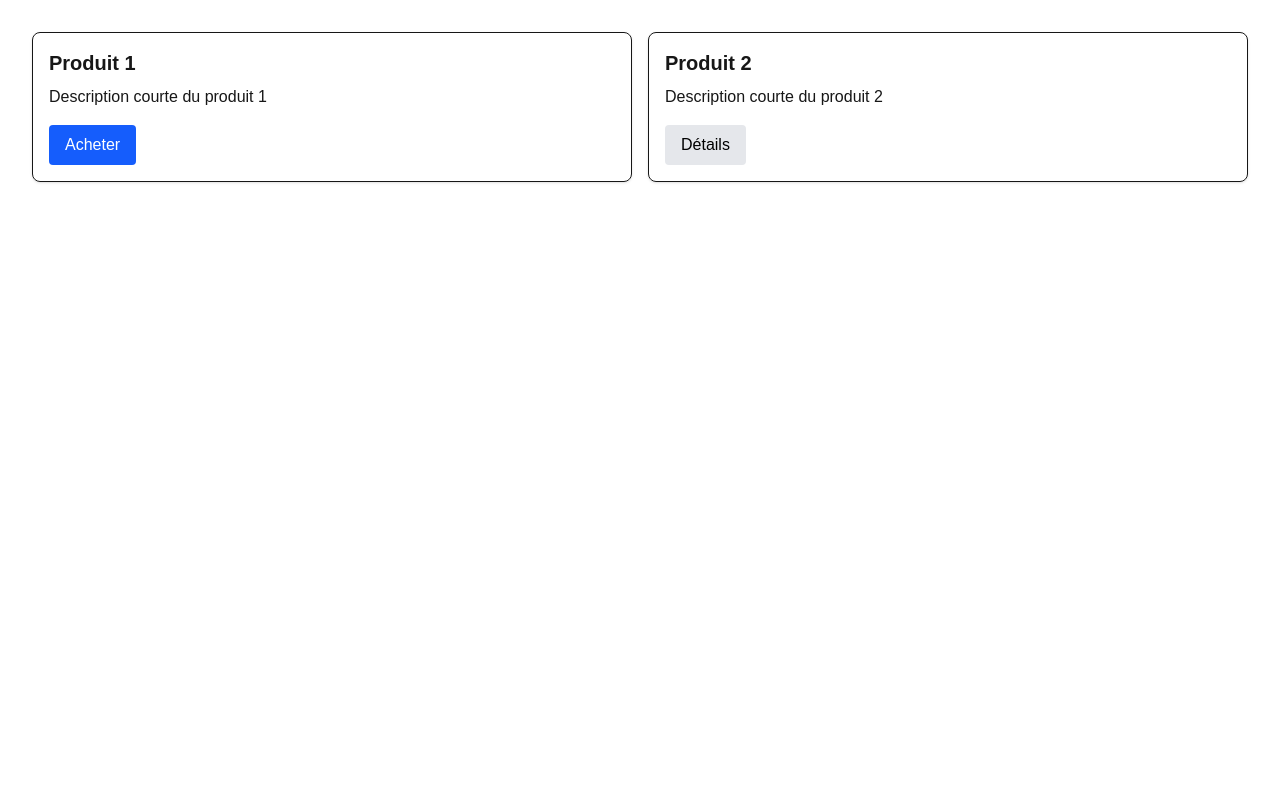
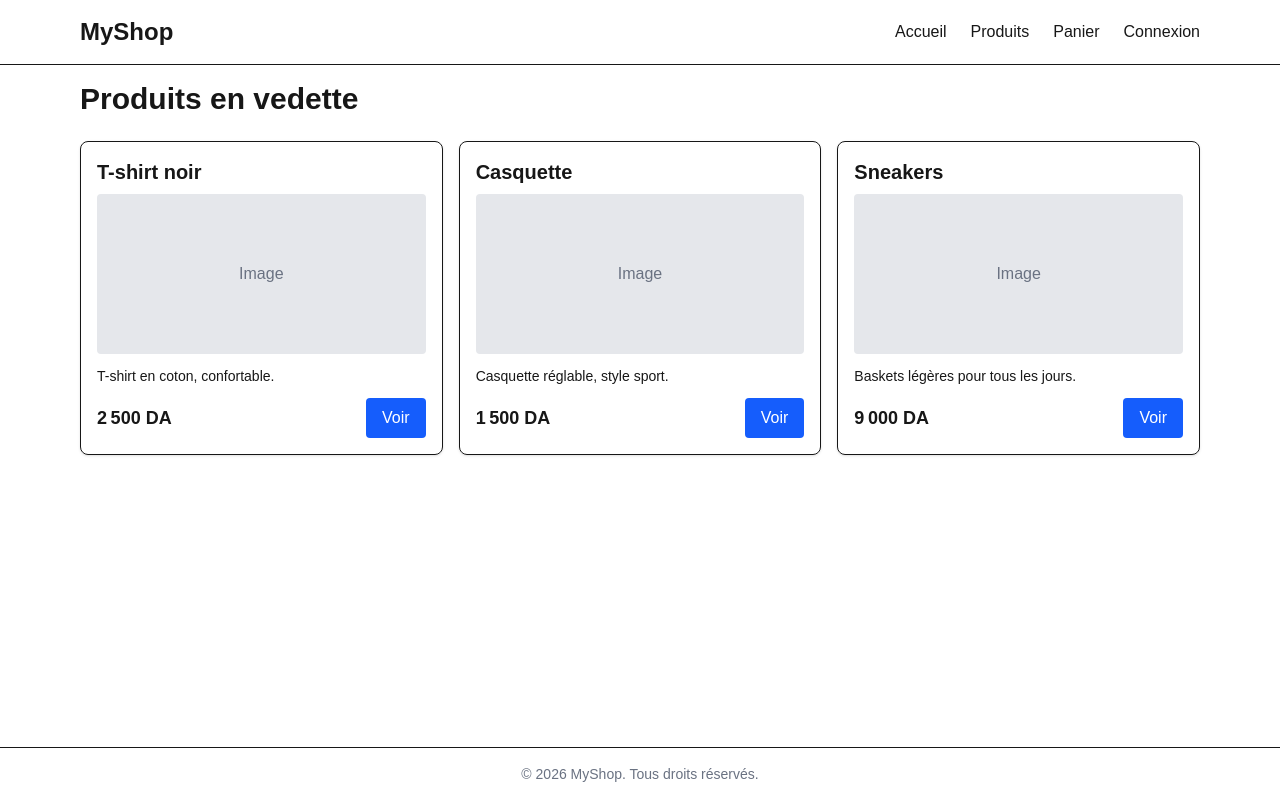
Before and after one commit to Beeyamkf/ecommerce-next, a Next.js app: page / in a window 1280 px wide. Built offline with nearby package versions, Linux system fonts and the light colour scheme.

Commit message:
feat: add reusable layouts and ui templates

```diff
--- a/src/app/layout.tsx
+++ b/src/app/layout.tsx
@@ -1,29 +1,32 @@
 import type { Metadata } from "next";
 import { Geist, Geist_Mono } from "next/font/google";
 import "./globals.css";
+import Header from "@/components/Header";
+import Footer from "@/components/Footer";
 
-const geistSans = Geist({
-  variable: "--font-geist-sans",
-  subsets: ["latin"],
-});
-
+const geistSans = Geist({ variable: "--font-geist-sans", subsets: ["latin"] });
 const geistMono = Geist_Mono({
   variable: "--font-geist-mono",
   subsets: ["latin"],
 });
 
 export const metadata: Metadata = {
-  title: "Create Next App",
-  description: "Generated by create next app",
+  title: "MyShop",
+  description: "Petit site e-commerce avec Next.js",
 };
 
-export default function RootLayout({ children }: LayoutProps<"/">) {
+export default function RootLayout({
+  children,
+}: Readonly<{ children: React.ReactNode }>) {
   return (
-    <html
-      lang="en"
-      className={`${geistSans.variable} ${geistMono.variable} h-full antialiased`}
-    >
-      <body className="min-h-full flex flex-col">{children}</body>
+    <html lang="fr">
+      <body
+        className={`${geistSans.variable} ${geistMono.variable} antialiased min-h-screen flex flex-col`}
+      >
+        <Header />
+        <main className="flex-1 max-w-6xl w-full mx-auto p-4">{children}</main>
+        <Footer />
+      </body>
     </html>
   );
 }
--- a/src/app/page.tsx
+++ b/src/app/page.tsx
@@ -1,18 +1,17 @@
-import Button from "@/components/Button";
-import Card from "@/components/Card";
+import ProductCard from "@/components/ProductCard";
+import { products } from "@/lib/products";
 
 export default function Home() {
+  const featured = products.slice(0, 3);
+
   return (
-    <main className="p-8 grid gap-4 md:grid-cols-2">
-      <Card title="Produit 1">
-        <p className="mb-4">Description courte du produit 1</p>
-        <Button label="Acheter" />
-      </Card>
-
-      <Card title="Produit 2">
-        <p className="mb-4">Description courte du produit 2</p>
-        <Button label="Détails" variant="secondary" />
-      </Card>
-    </main>
+    <div>
+      <h1 className="text-3xl font-bold mb-6">Produits en vedette</h1>
+      <div className="grid gap-4 md:grid-cols-3">
+        {featured.map((product) => (
+          <ProductCard key={product.slug} {...product} />
+        ))}
+      </div>
+    </div>
   );
 }
--- /dev/null
+++ b/src/app/products/layout.tsx
@@ -0,0 +1,15 @@
+export default function ProductsLayout({
+  children,
+}: {
+  children: React.ReactNode;
+}) {
+  return (
+    <section>
+      <div className="bg-blue-600 text-white rounded-lg p-6 mb-6">
+        <h1 className="text-3xl font-bold">Catalogue</h1>
+        <p>Découvrez tous nos produits</p>
+      </div>
+      {children}
+    </section>
+  );
+}
--- /dev/null
+++ b/src/app/products/page.tsx
@@ -0,0 +1,12 @@
+import ProductCard from "@/components/ProductCard";
+import { products } from "@/lib/products";
+
+export default function ProductsPage() {
+  return (
+    <div className="grid gap-4 md:grid-cols-3">
+      {products.map((product) => (
+        <ProductCard key={product.slug} {...product} />
+      ))}
+    </div>
+  );
+}
--- a/src/components/Button.tsx
+++ b/src/components/Button.tsx
@@ -1,11 +1,21 @@
+"use client";
 type ButtonProps = {
   label: string;
   variant?: "primary" | "secondary";
+  onClick?: () => void;
 };
 
-export default function Button({ label, variant = "primary" }: ButtonProps) {
+export default function Button({
+  label,
+  variant = "primary",
+  onClick,
+}: ButtonProps) {
   const styles =
     variant === "primary" ? "bg-blue-600 text-white" : "bg-gray-200 text-black";
 
-  return <button className={`px-4 py-2 rounded ${styles}`}>{label}</button>;
+  return (
+    <button onClick={onClick} className={`px-4 py-2 rounded ${styles}`}>
+      {label}
+    </button>
+  );
 }
--- /dev/null
+++ b/src/components/Footer.tsx
@@ -0,0 +1,12 @@
+export default async function Footer() {
+  "use cache";
+  const year = new Date().getFullYear();
+
+  return (
+    <footer className="border-t mt-auto">
+      <div className="max-w-6xl mx-auto p-4 text-center text-sm text-gray-500">
+        © {year} MyShop. Tous droits réservés.
+      </div>
+    </footer>
+  );
+}
--- /dev/null
+++ b/src/components/Header.tsx
@@ -0,0 +1,28 @@
+import Link from "next/link";
+
+export default function Header() {
+  return (
+    <header className="border-b">
+      <nav className="max-w-6xl mx-auto flex items-center justify-between p-4">
+        <Link href="/" className="text-2xl font-bold">
+          MyShop
+        </Link>
+
+        <ul className="flex gap-6">
+          <li>
+            <Link href="/">Accueil</Link>
+          </li>
+          <li>
+            <Link href="/products">Produits</Link>
+          </li>
+          <li>
+            <Link href="/cart">Panier</Link>
+          </li>
+          <li>
+            <Link href="/login">Connexion</Link>
+          </li>
+        </ul>
+      </nav>
+    </header>
+  );
+}
--- /dev/null
+++ b/src/components/ProductCard.tsx
@@ -0,0 +1,38 @@
+import Link from "next/link";
+import Card from "@/components/Card";
+
+export type ProductCardProps = {
+  name: string;
+  slug: string;
+  price: number;
+  description: string;
+};
+
+export default function ProductCard({
+  name,
+  slug,
+  price,
+  description,
+}: ProductCardProps) {
+  return (
+    <Card title={name}>
+      <div className="h-40 bg-gray-200 rounded mb-3 flex items-center justify-center text-gray-500">
+        Image
+      </div>
+
+      <p className="text-sm mb-3">{description}</p>
+
+      <div className="flex items-center justify-between">
+        <span className="text-lg font-bold">
+          {price.toLocaleString("fr-DZ")} DA
+        </span>
+        <Link
+          href={`/products/${slug}`}
+          className="px-4 py-2 rounded bg-blue-600 text-white"
+        >
+          Voir
+        </Link>
+      </div>
+    </Card>
+  );
+}
--- /dev/null
+++ b/src/lib/products.ts
@@ -0,0 +1,9 @@
+import type { ProductCardProps } from "@/components/ProductCard";
+
+export const products: ProductCardProps[] = [
+  { name: "T-shirt noir", slug: "t-shirt-noir", price: 2500, description: "T-shirt en coton, confortable." },
+  { name: "Casquette", slug: "casquette", price: 1500, description: "Casquette réglable, style sport." },
+  { name: "Sneakers", slug: "sneakers", price: 9000, description: "Baskets légères pour tous les jours." },
+  { name: "Sac à dos", slug: "sac-a-dos", price: 4500, description: "Sac résistant, 20 litres." },
+  { name: "Montre", slug: "montre", price: 7000, description: "Montre simple et élégante." },
+];
```
